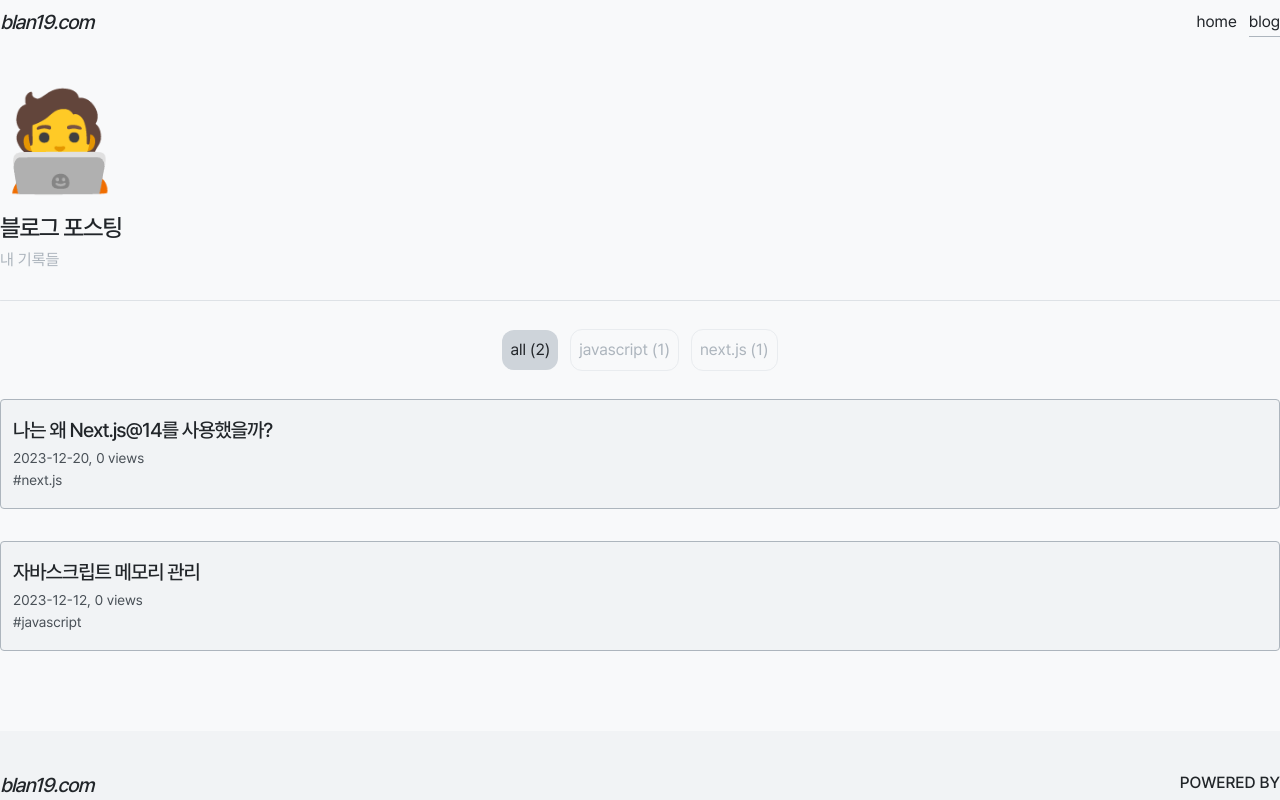
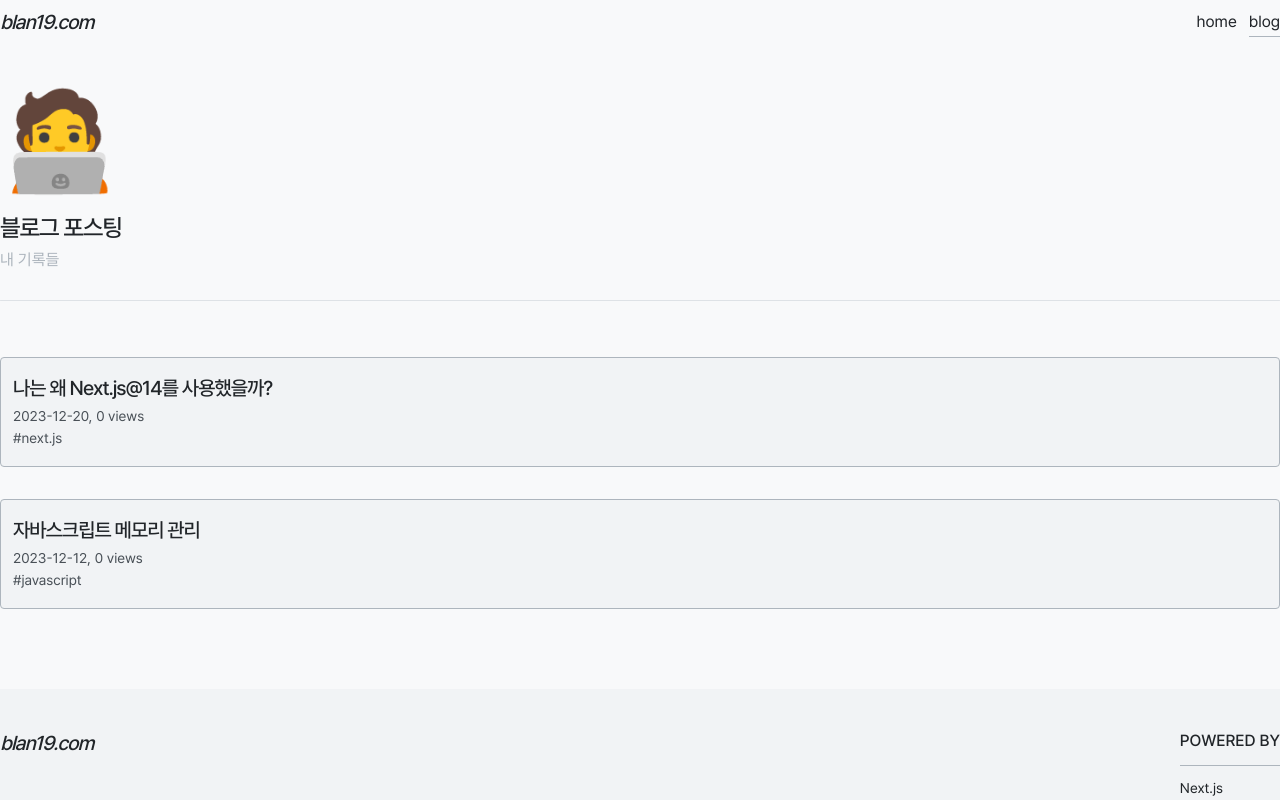
Before and after one commit to blan19/blan19.com, a Next.js app: page /blog in a window 1280 px wide. Shown: the top 800 px of the page. Built offline with nearby package versions, Linux system fonts and the light colour scheme; no server answers.

Commit message:
chore: disable some features (#41)

```diff
--- a/src/app/blog/page.tsx
+++ b/src/app/blog/page.tsx
@@ -1,5 +1,5 @@
 import Card from "@/components/ui/card";
-import Tags from "@/components/ui/tags";
+// import Tags from "@/components/ui/tags";
 import Link from "next/link";
 import ViewCounter from "@/components/ui/view-counter";
 import { getBlogPosts } from "@/app/db/blog";
@@ -48,7 +48,7 @@ const Blog = ({
       </h1>
       <p className="w-full text-greyscale-5">내 기록들</p>
       <div className="w-full h-[0.5px] rounded bg-greyscale-3 my-7" />
-      <Tags posts={posts} seletedTag={tag} />
+      {/* <Tags posts={posts} seletedTag={tag} /> */}
       <ul className="flex flex-col gap-8 pt-7">
         {selectedPosts.map(({ metadata, slug }) => (
           <li key={slug}>
--- a/src/app/page.tsx
+++ b/src/app/page.tsx
@@ -175,7 +175,7 @@ export default function Home() {
               </svg>
             </FindMeLink>
           </li>
-          <li>
+          {/* <li>
             <FindMeLink
               link="https://www.linkedin.com/in/junseo-park-976400236"
               name="링크드인"
@@ -198,7 +198,7 @@ export default function Home() {
                 </g>
               </svg>
             </FindMeLink>
-          </li>
+          </li> */}
         </ul>
       </div>
       <div>
```
